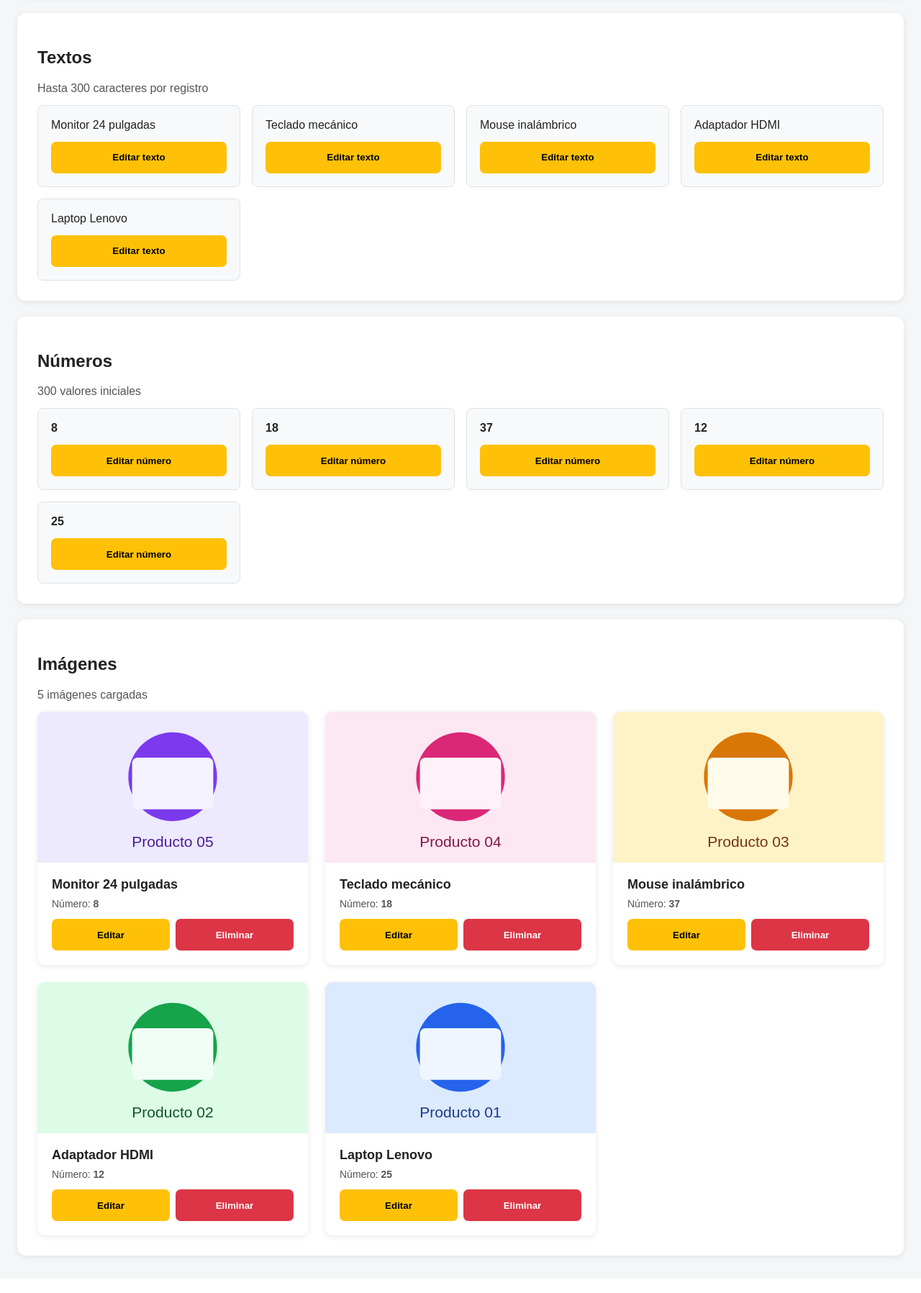
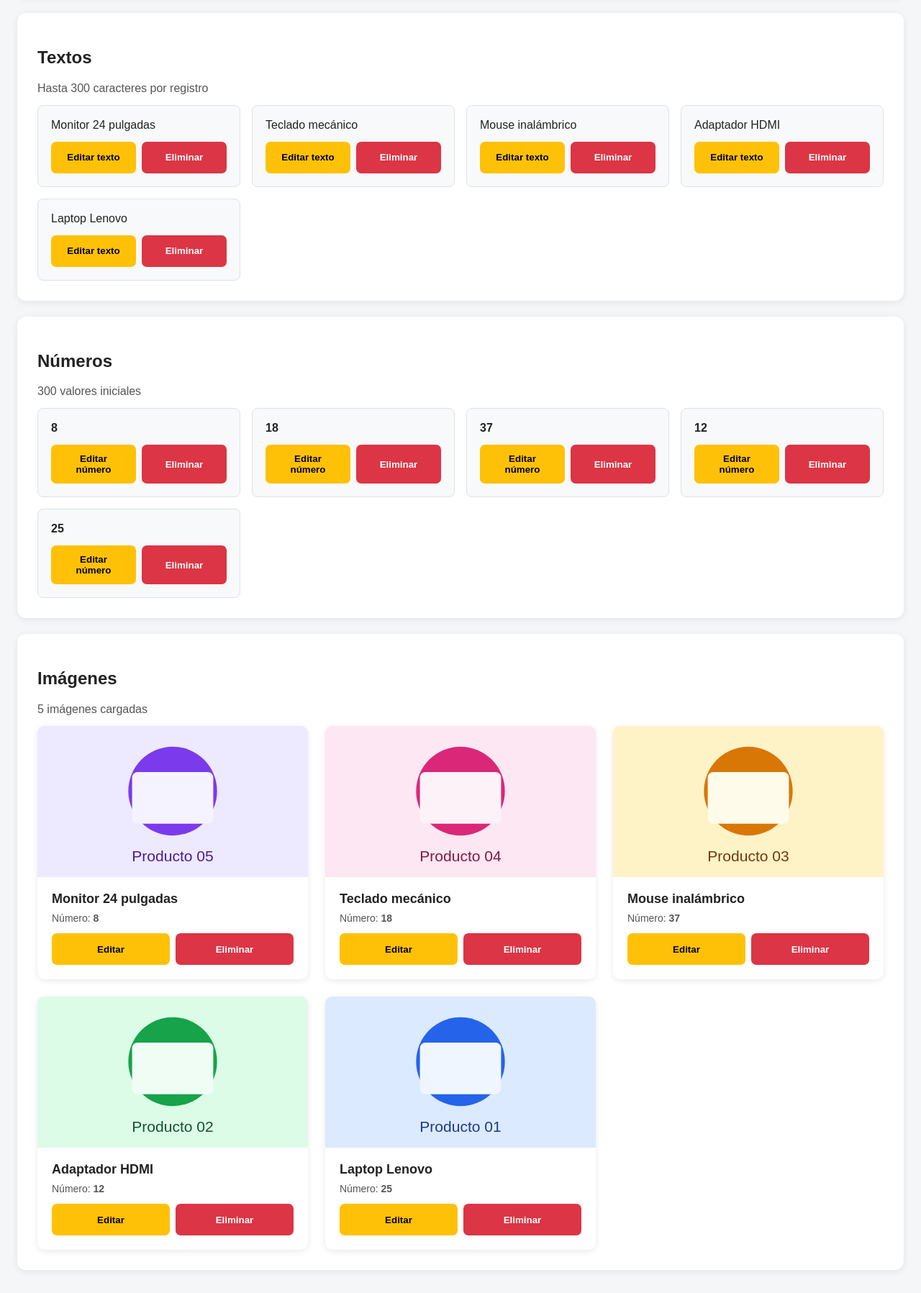
Before and after one commit to SergioAdriel/ViEm-1008-2027-1, a PHP site: page / in a window 1280 px wide. Shown: the part 364-2161 px from the top of the page at 72% size. Before the commit the page ends 2117 px from the top, so only its background shows below. Run offline with PHP 8.4, Linux system fonts and the light colour scheme; data comes from the database, SQL or seed files in the repository.

Commit message:
Add delete button to inline editing actions for records

```diff
--- a/Tareas/T4_SistAjax_MunozCamarenaSergioAdriel/src/index.php
+++ b/Tareas/T4_SistAjax_MunozCamarenaSergioAdriel/src/index.php
@@ -217,14 +217,20 @@ function renderizarRegistros(datos) {
     textos.innerHTML = datos.map(registro => `
         <div class="valor" id="texto-${registro.id}">
             <span>${escaparHTML(registro.texto)}</span>
-            <button class="edit" type="button" onclick="editarValor(${registro.id}, 'texto')">Editar texto</button>
+            <div class="actions">
+                <button class="edit" type="button" onclick="editarValor(${registro.id}, 'texto')">Editar texto</button>
+                <button class="danger" type="button" onclick="eliminarRegistro(${registro.id})">Eliminar</button>
+            </div>
         </div>
     `).join('');
 
     numeros.innerHTML = datos.map(registro => `
         <div class="valor" id="numero-${registro.id}">
             <strong>${registro.numero}</strong>
-            <button class="edit" type="button" onclick="editarValor(${registro.id}, 'numero')">Editar número</button>
+            <div class="actions">
+                <button class="edit" type="button" onclick="editarValor(${registro.id}, 'numero')">Editar número</button>
+                <button class="danger" type="button" onclick="eliminarRegistro(${registro.id})">Eliminar</button>
+            </div>
         </div>
     `).join('');
 
```
